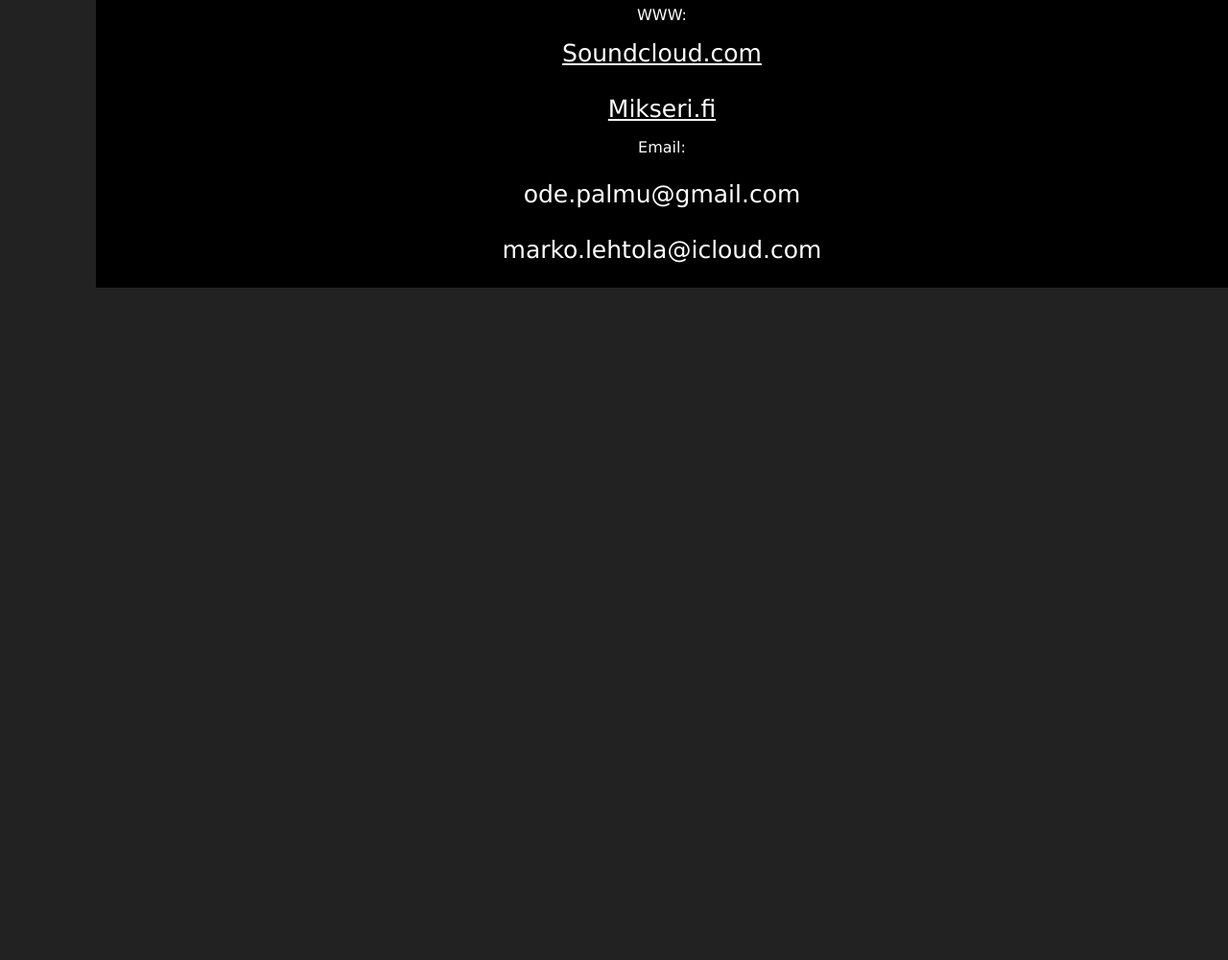
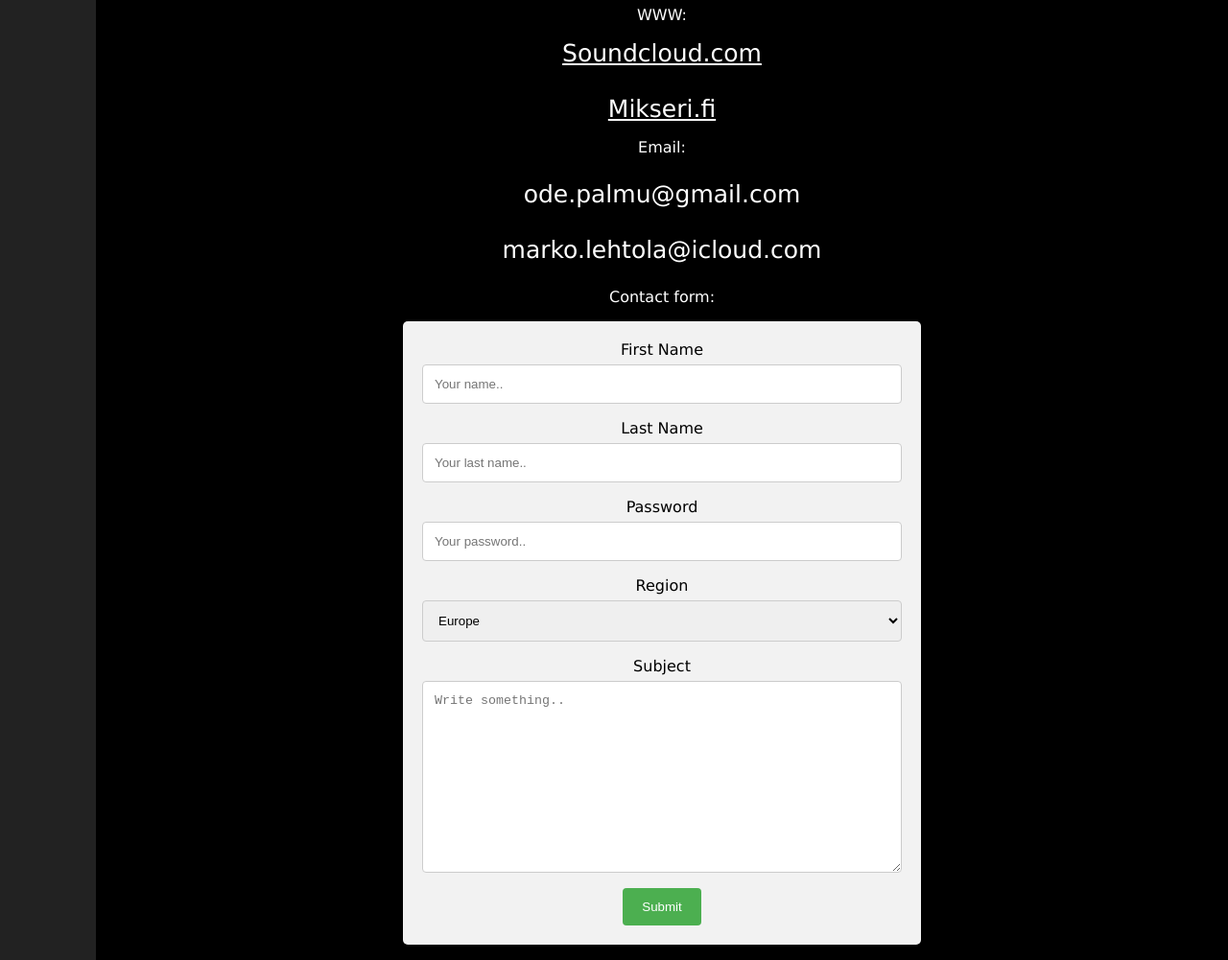
Before and after one commit to lestola/verkkosivut, a plain HTML site: page portfolio/index.html in a window 1280 px wide. Shown: the part 4454-5455 px from the top of the page at 96% size. Before the commit the page ends 4754 px from the top, so only its background shows below. Drawn offline with Linux system fonts and the light colour scheme.

Commit message:
Valmis ja TOIMIVA! tästä voi vielä viilata!

```diff
--- a/portfolio/CSS/styles.css
+++ b/portfolio/CSS/styles.css
@@ -69,6 +69,30 @@ h3{
     visibility: hidden;
 }
 
+input[type=text], input[type=password], select, textarea {
+    width: 100%;
+    padding: 12px;
+    border: 1px solid #ccc;
+    border-radius: 4px;
+    box-sizing: border-box;
+    margin-top: 6px;
+    margin-bottom: 16px;
+    resize: vertical;
+}
+
+input[type=submit] {
+    background-color: #4CAF50;
+    color: white;
+    padding: 12px 20px;
+    border: none;
+    border-radius: 4px;
+    cursor: pointer;
+}
+
+input[type=submit]:hover {
+    background-color: #45a049;
+}
+
 @media only screen and (max-width: 719px) {
     /* For phones: */
     h1{
@@ -114,6 +138,16 @@ h3{
         background-position: 0 44;
     }
 
+     .container {
+    color:black;
+    border-radius: 5px;
+    background-color: #f2f2f2;
+    padding: 20px;
+    width: 90%;
+    margin-right: -webkit-calc(50% - width);
+    max-width: 500px;
+    }
+
 }
 
 @media only screen and (min-width: 720px) {
@@ -146,10 +180,21 @@ h3{
     #orderlogo{
         background-position: 0 51;
     }
+
     #dummy{
     width:108%;
     visibility: hidden;
-}
+    }
+
+    .container {
+    color:black;
+    border-radius: 5px;
+    background-color: #f2f2f2;
+    padding: 20px;
+    width: 90%;
+    margin-right: -webkit-calc(50% - width);
+    max-width: 500px;
+    }
 }
 
 @media only screen and (min-width: 1023px) {
@@ -194,5 +239,15 @@ h3{
     #dummy{
     width:100%;
     visibility: hidden;
+    }
+    .container {
+    color:black;
+    border-radius: 5px;
+    background-color: #f2f2f2;
+    padding: 20px;
+    width: -webkit-calc(100% - 200px);
+    max-width: 500px;
+    margin-right: -webkit-calc(50% - 270px);
+    float:right;
+    }
 }
-}
--- a/portfolio/index.html
+++ b/portfolio/index.html
@@ -55,20 +55,46 @@
         <img class="valokuvat" src="PHOTOS/2.JPG">
         <img class="valokuvat" src="PHOTOS/3.JPG">
         <img class="valokuvat" src="PHOTOS/4.JPG">
+        <img class="valokuvat" src="PHOTOS/3.JPG">
+        <img class="valokuvat" src="PHOTOS/2.JPG">
         <img class="valokuvat" src="PHOTOS/1.JPG">
-        <img class="valokuvat" src="PHOTOS/2.JPG">
-        <img class="valokuvat" src="PHOTOS/3.JPG">
 
 
 
         <h2 id="contact">Contact</h2>
+
         <p>WWW:</p>
         <a href="https://soundcloud.com/the-order-of-ext-djs" class="linkit">Soundcloud.com<br><br></a>
         <a href="http://www.mikseri.net/theorder" class="linkit">Mikseri.fi</a>
         <p>Email:</p>
         <p class="linkit">ode.palmu@gmail.com<br><br>marko.lehtola@icloud.com</p>
 
+         <p>Contact form:</p>
+        <form action="/action_page.php" class="container">
+            <label for="fname">First Name</label>
+            <input type="text" id="fname" name="firstname" placeholder="Your name..">
+
+            <label for="lname">Last Name</label>
+            <input type="text" id="lname" name="lastname" placeholder="Your last name..">
+
+            <label for="password">Password</label>
+            <input type="password" id="password" name="password" placeholder="Your password..">
+
+            <label for="country">Region</label>
+            <select id="country" name="country">
+                <option value="australia">Europe</option>
+                <option value="canada">North-America</option>
+                <option value="canada">South-America</option>
+                <option value="usa">Asia</option>
+                <option value="usa">Australia</option>
+                <option value="usa">Africa</option>
+            </select>
+
+            <label for="subject">Subject</label>
+            <textarea id="subject" name="subject" placeholder="Write something.." style="height:200px"></textarea>
+
+            <input type="submit" value="Submit">
+        </form>
     </div>
-
     </body>
 </html>
```
